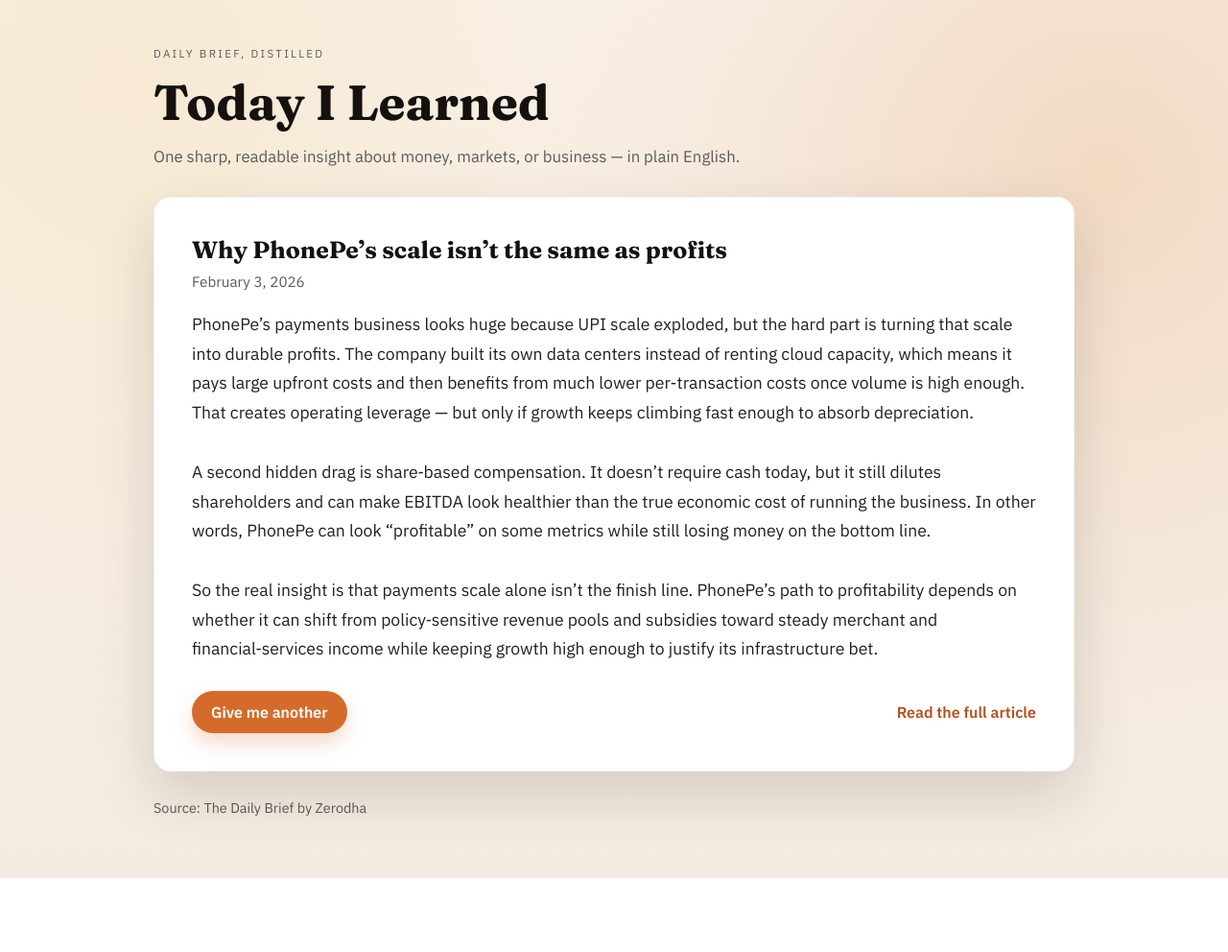
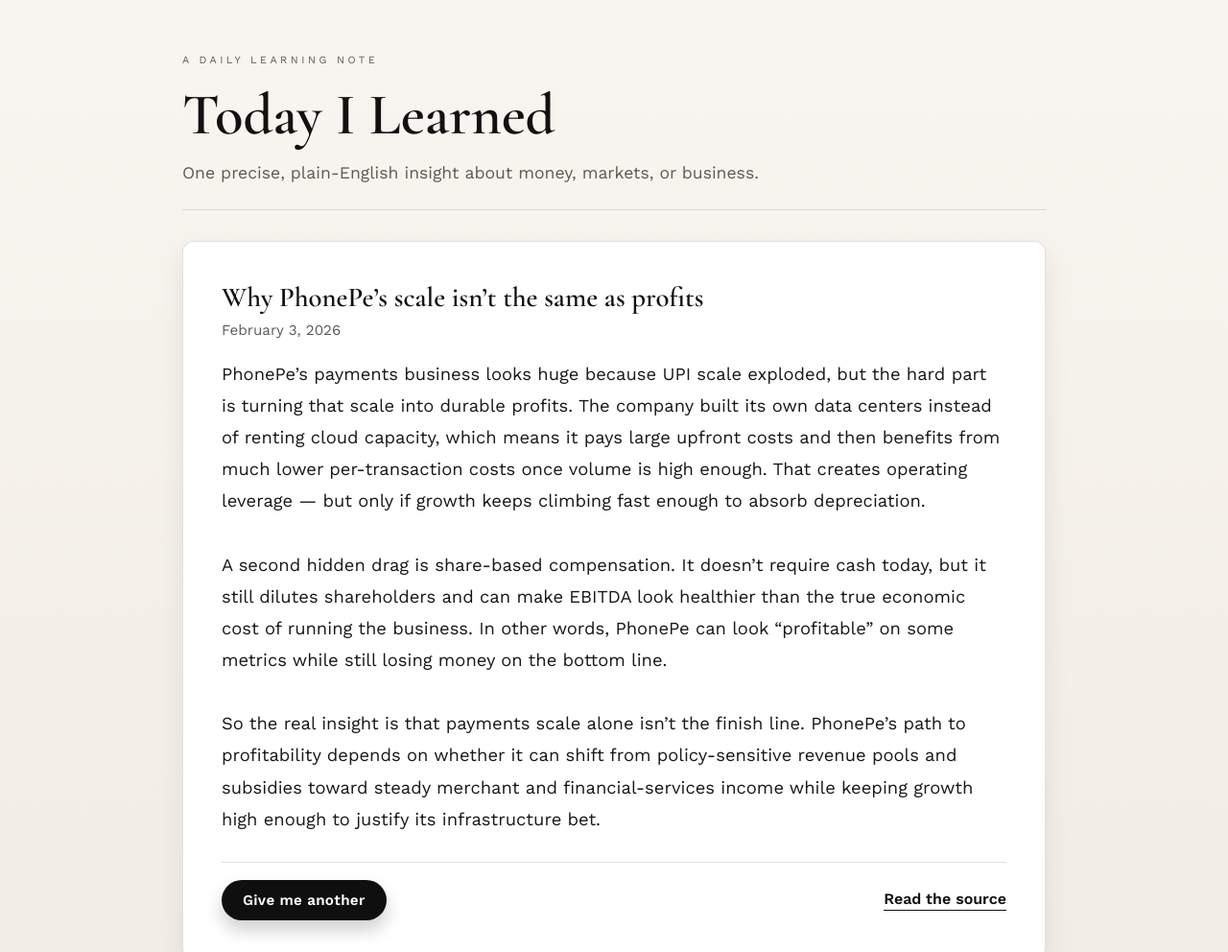
Before and after one commit to krishna-lohia/daily-learnings, a website: page index.html in a window 1280 px wide. Shown: the top 992 px of the page at 96% size. Before the commit the page ends 915 px from the top, so only its background shows below. Drawn offline with nearby package versions, Linux system fonts and the light colour scheme.

Commit message:
Redesign to editorial minimal aesthetic

```diff
--- a/index.html
+++ b/index.html
@@ -9,9 +9,9 @@
 <body>
     <main class="page">
         <header class="hero">
-            <p class="eyebrow">Daily Brief, distilled</p>
+            <p class="eyebrow">A daily learning note</p>
             <h1>Today I Learned</h1>
-            <p class="subtitle">One sharp, readable insight about money, markets, or business — in plain English.</p>
+            <p class="subtitle">One precise, plain‑English insight about money, markets, or business.</p>
         </header>
 
         <section class="card" id="learning-container">
@@ -22,7 +22,7 @@
             <div class="learning" id="learning-content"></div>
             <div class="card-actions">
                 <button class="primary" id="next-learning">Give me another</button>
-                <a href="#" class="article-link" id="article-link" target="_blank" rel="noopener noreferrer">Read the full article</a>
+                <a href="#" class="article-link" id="article-link" target="_blank" rel="noopener noreferrer">Read the source</a>
             </div>
         </section>
 
--- a/style.css
+++ b/style.css
@@ -1,14 +1,12 @@
-@import url('https://fonts.googleapis.com/css2?family=Fraunces:opsz,wght@9..144,500;9..144,700&family=IBM+Plex+Sans:wght@300;400;500;600&display=swap');
+@import url('https://fonts.googleapis.com/css2?family=Cormorant+Garamond:wght@500;600;700&family=Work+Sans:wght@300;400;500;600&display=swap');
 
 :root {
-  --ink: #14110f;
-  --muted: #5b5b5b;
-  --paper: #f6f1ea;
-  --cream: #fffaf3;
-  --accent: #d56b2b;
-  --accent-dark: #b3521e;
+  --ink: #111111;
+  --muted: #5d5a55;
+  --paper: #f7f4ef;
+  --line: rgba(17, 17, 17, 0.12);
+  --accent: #0f0f0f;
   --card: #ffffff;
-  --shadow: 0 24px 60px rgba(20, 17, 15, 0.15);
 }
 
 * {
@@ -18,66 +16,56 @@
 body {
   margin: 0;
   min-height: 100vh;
-  font-family: 'IBM Plex Sans', sans-serif;
+  font-family: 'Work Sans', sans-serif;
   color: var(--ink);
-  background: radial-gradient(circle at 10% 10%, #f7e9d3 0%, transparent 50%),
-              radial-gradient(circle at 90% 20%, #f2d9c2 0%, transparent 45%),
-              linear-gradient(180deg, #f9f4ee 0%, #f4ebe0 100%);
+  background: linear-gradient(180deg, #f8f5f0 0%, #f1ece4 100%);
   display: flex;
   justify-content: center;
-  padding: 48px 20px 64px;
+  padding: 56px 20px 72px;
 }
 
 .page {
-  width: min(960px, 100%);
+  width: min(900px, 100%);
   display: grid;
-  gap: 28px;
+  gap: 32px;
 }
 
 .hero {
   text-align: left;
+  border-bottom: 1px solid var(--line);
+  padding-bottom: 22px;
 }
 
 .eyebrow {
   text-transform: uppercase;
-  letter-spacing: 0.2em;
-  font-size: 0.72rem;
+  letter-spacing: 0.32em;
+  font-size: 0.68rem;
   color: var(--muted);
-  margin: 0 0 12px;
+  margin: 0 0 14px;
 }
 
 h1 {
-  font-family: 'Fraunces', serif;
-  font-weight: 700;
-  font-size: clamp(2.4rem, 4vw, 3.4rem);
-  margin: 0 0 12px;
+  font-family: 'Cormorant Garamond', serif;
+  font-weight: 600;
+  font-size: clamp(2.6rem, 5vw, 3.8rem);
+  margin: 0 0 10px;
   color: var(--ink);
 }
 
 .subtitle {
-  font-size: 1.05rem;
+  font-size: 1.1rem;
   color: var(--muted);
-  max-width: 620px;
-  line-height: 1.6;
+  max-width: 640px;
+  line-height: 1.7;
   margin: 0;
 }
 
 .card {
   background: var(--card);
-  border-radius: 18px;
+  border: 1px solid var(--line);
+  border-radius: 12px;
   padding: clamp(24px, 4vw, 40px);
-  box-shadow: var(--shadow);
-  position: relative;
-  overflow: hidden;
-}
-
-.card::after {
-  content: "";
-  position: absolute;
-  inset: 0;
-  border: 1px solid rgba(20, 17, 15, 0.06);
-  border-radius: 18px;
-  pointer-events: none;
+  box-shadow: 0 12px 30px rgba(17, 17, 17, 0.08);
 }
 
 .card-header {
@@ -87,8 +75,8 @@ h1 {
 }
 
 .learning-title {
-  font-family: 'Fraunces', serif;
-  font-size: 1.55rem;
+  font-family: 'Cormorant Garamond', serif;
+  font-size: 1.8rem;
   font-weight: 600;
 }
 
@@ -98,9 +86,9 @@ h1 {
 }
 
 .learning {
-  font-size: 1.1rem;
-  line-height: 1.75;
-  color: #231f1c;
+  font-size: 1.15rem;
+  line-height: 1.8;
+  color: #1a1816;
   margin-bottom: 28px;
   white-space: pre-wrap;
 }
@@ -108,41 +96,44 @@ h1 {
 .card-actions {
   display: flex;
   flex-wrap: wrap;
-  gap: 14px;
+  gap: 16px;
   align-items: center;
   justify-content: space-between;
+  border-top: 1px solid var(--line);
+  padding-top: 18px;
 }
 
 .primary {
-  font-family: 'IBM Plex Sans', sans-serif;
+  font-family: 'Work Sans', sans-serif;
   background: var(--accent);
   color: #fff;
   border: none;
-  padding: 12px 20px;
-  font-size: 1rem;
+  padding: 12px 22px;
+  font-size: 0.95rem;
   font-weight: 600;
+  letter-spacing: 0.02em;
   border-radius: 999px;
   cursor: pointer;
   transition: transform 0.2s ease, box-shadow 0.2s ease, background 0.2s ease;
-  box-shadow: 0 10px 20px rgba(213, 107, 43, 0.25);
+  box-shadow: 0 10px 18px rgba(17, 17, 17, 0.2);
 }
 
 .primary:hover {
-  background: var(--accent-dark);
+  background: #1f1f1f;
   transform: translateY(-1px);
 }
 
 .article-link {
   font-weight: 600;
-  color: var(--accent-dark);
+  color: var(--ink);
   text-decoration: none;
-  border-bottom: 1px solid transparent;
-  transition: border-color 0.2s ease, color 0.2s ease;
+  border-bottom: 1px solid var(--ink);
+  padding-bottom: 2px;
+  transition: opacity 0.2s ease;
 }
 
 .article-link:hover {
-  color: var(--accent);
-  border-color: var(--accent);
+  opacity: 0.65;
 }
 
 .footer {
```
